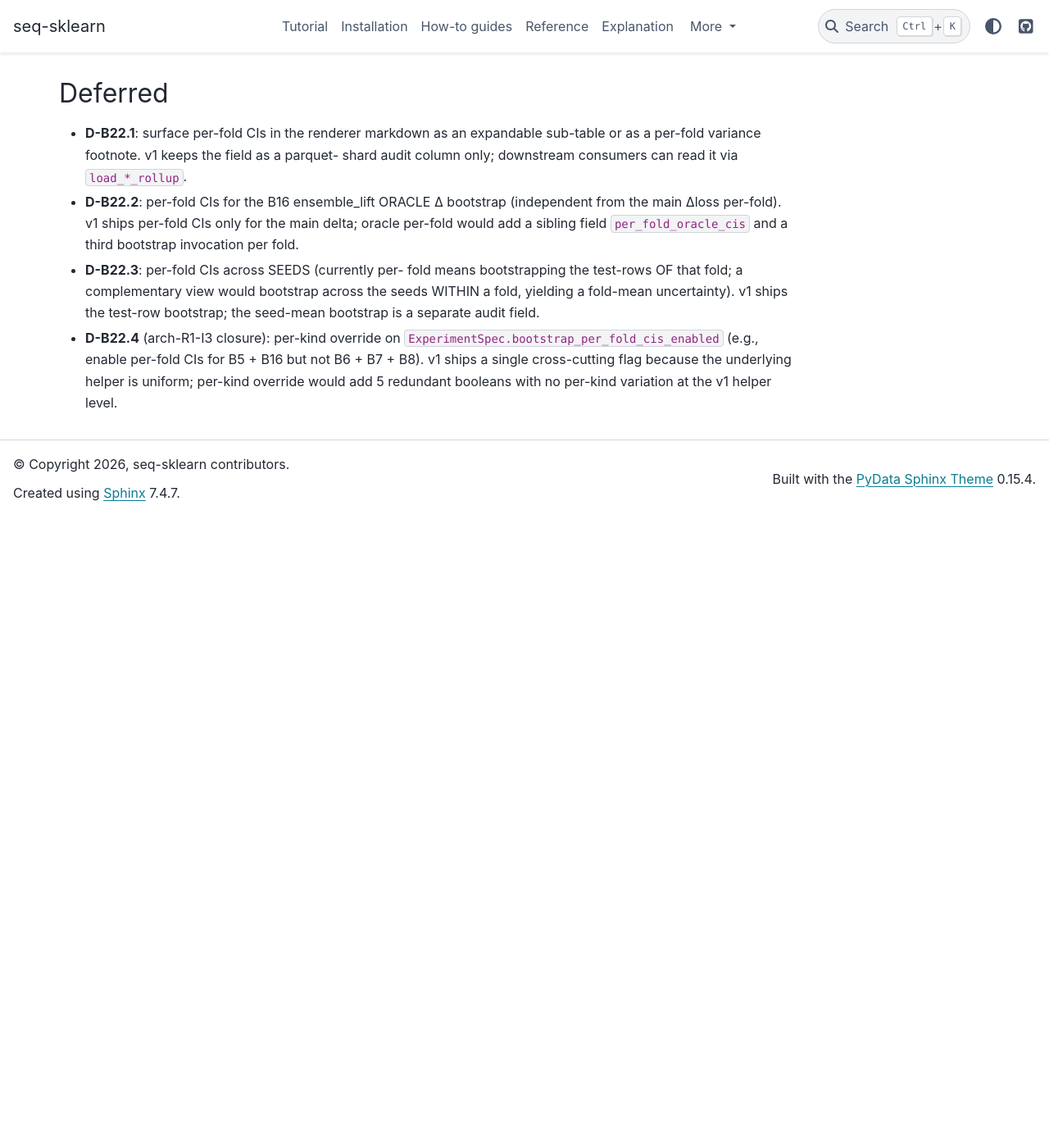
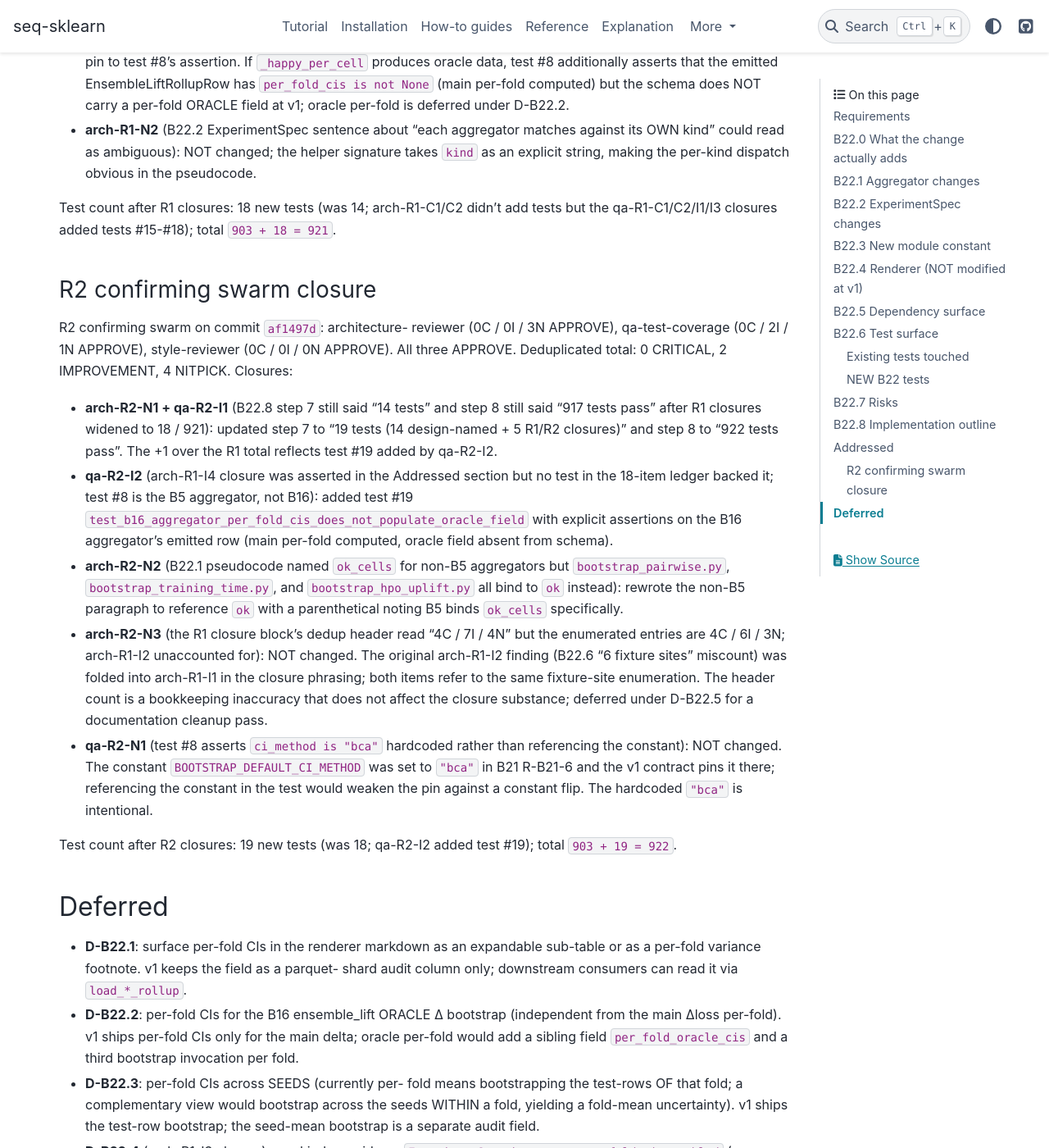
Before and after one commit to switch527/seq-sklearn, a Sphinx documentation site: the page built from docs/benchmark_suite_design_b22_delta.md, in a window 1280 px wide and 1400 px high, scrolled down 12984 px. Shown: the whole window at 82% size. Built offline with Sphinx 7.4.7 and the PyData theme 0.15.4, drawn with Linux system fonts in a browser that asks for light colours; pages that are not in the unit, such as notebooks, are missing from menus; before the commit the page ends 13614 px from its top, so only the background shows below that; some of the changed text lies outside the part shown.

Commit message:
docs(B22): close R2 design swarm IMPs + NITs
0 CRITICAL + 2 IMPROVEMENT + 4 NITPICK addressed.

- **arch-R2-N1 + qa-R2-I1**: B22.8 step 7 + step 8 stale
  counts updated from 14/917 to 19/922.
- **qa-R2-I2**: added test #19
  `test_b16_aggregator_per_fold_cis_does_not_populate_oracle_field`
  pinning the D-B22.2 deferral (B16 oracle per-fold absent).
- **arch-R2-N2**: pseudocode non-B5 paragraph rewritten to
  reference `ok` (the local name those aggregators bind)
  with a parenthetical noting B5 binds `ok_cells`.
- **arch-R2-N3**: deferred under D-B22.5 (bookkeeping cleanup).
- **qa-R2-N1**: NOT changed (constant flip would be the
  regression; hardcoded "bca" pin is intentional).

Test count: 18 -> 19; total 903 + 19 = 922.

Design consensus reached at R2. All 3 swarms APPROVE; final
tally: 0 CRITICAL + 0 unresolved IMPROVEMENT.

Co-Authored-By: Claude Opus 4.7 (1M context) <noreply@anthropic.com>

```diff
--- a/docs/benchmark_suite_design_b22_delta.md
+++ b/docs/benchmark_suite_design_b22_delta.md
@@ -238,10 +238,12 @@ pattern but with their own per-row sources for fold_index +
 seed:
 - **B6 pairwise** + **B7 training-time** + **B8 HPO-uplift**:
   cell-as-entity (B14.0 contract), so `entities = np.arange(n_cells)`
-  and `fold_indices = ok_cells["fold_index"].to_numpy().astype(np.int64)`
-  + `seeds = ok_cells["seed"].to_numpy().astype(np.int64)`.
-  No per-row broadcasting needed because each cell IS a
-  single-row entity.
+  and `fold_indices = ok["fold_index"].to_numpy().astype(np.int64)`
+  + `seeds = ok["seed"].to_numpy().astype(np.int64)`
+  (where `ok` is the local name each aggregator binds to
+  the filtered OK-cells frame; B5 binds `ok_cells`, the
+  other three bind `ok`). No per-row broadcasting needed
+  because each cell IS a single-row entity.
 - **B16 ensemble_lift**: cell-as-entity via
   `computed.cells`; each `PerCellLiftDelta` carries
   `seed` + `fold_index` directly, so `fold_indices` and
@@ -552,14 +554,26 @@ the existing `entity_block_bootstrap_ci` primitive + numpy.
     `load_pairwise_rollup`. Assert every `FoldCI` field
     survives. Closes the pyarrow nested-struct round-
     trip gap for schemas beyond B5.
+19. `test_b16_aggregator_per_fold_cis_does_not_populate_oracle_field`
+    (qa-R2-I2 closure: pin the D-B22.2 deferral
+    explicitly): run the B16 ensemble_lift aggregator with
+    `bootstrap_per_fold_cis_enabled=True` on a fixture
+    including oracle loss data. Assert (a) the emitted
+    `EnsembleLiftRollupRow` has `per_fold_cis is not None`
+    (main delta per-fold IS computed), AND (b) the row's
+    schema does NOT carry an attribute named
+    `per_fold_oracle_cis` (oracle per-fold is deferred
+    under D-B22.2). The second assertion catches a
+    silent v1 scope creep where a coder accidentally adds
+    the oracle field; the test enforces R-B22-Risk-5.
 
 Expected test delta after the build:
 - Existing tests: 903 → 903 (no count change; default-off
   preserves behavior; the byte-pin asserts + the test #16
   per_fold_cis None pin are inline extensions of existing
   tests).
-- B22-new: 18 tests.
-- Total: 903 + 18 = 921 expected post-refactor.
+- B22-new: 19 tests.
+- Total: 903 + 19 = 922 expected post-refactor.
 
 ## B22.7 Risks
 
@@ -598,8 +612,10 @@ Expected test delta after the build:
    byte-pin renderer tests (non-exposure).
 7. **NEW tests**: add
    `tests/benchmarks/test_b22_per_fold_cis.py` with the
-   14 tests.
-8. **Verify**: ruff + pyright clean; 917 tests pass.
+   19 tests (14 design-named + 5 added in R1/R2 closures:
+   qa-R1-C1/C2/I1/I3 added tests #15-#18; qa-R2-I2 added
+   test #19 for the B16 oracle non-population pin).
+8. **Verify**: ruff + pyright clean; 922 tests pass.
 
 ## Addressed
 
@@ -694,6 +710,56 @@ Test count after R1 closures: 18 new tests (was 14;
 arch-R1-C1/C2 didn't add tests but the qa-R1-C1/C2/I1/I3
 closures added tests #15-#18); total `903 + 18 = 921`.
 
+### R2 confirming swarm closure
+
+R2 confirming swarm on commit `af1497d`: architecture-
+reviewer (0C / 0I / 3N APPROVE), qa-test-coverage (0C /
+2I / 1N APPROVE), style-reviewer (0C / 0I / 0N APPROVE).
+All three APPROVE. Deduplicated total: 0 CRITICAL, 2
+IMPROVEMENT, 4 NITPICK. Closures:
+
+- **arch-R2-N1 + qa-R2-I1** (B22.8 step 7 still said "14
+  tests" and step 8 still said "917 tests pass" after R1
+  closures widened to 18 / 921): updated step 7 to "19
+  tests (14 design-named + 5 R1/R2 closures)" and step 8
+  to "922 tests pass". The +1 over the R1 total reflects
+  test #19 added by qa-R2-I2.
+- **qa-R2-I2** (arch-R1-I4 closure was asserted in the
+  Addressed section but no test in the 18-item ledger
+  backed it; test #8 is the B5 aggregator, not B16):
+  added test #19
+  `test_b16_aggregator_per_fold_cis_does_not_populate_oracle_field`
+  with explicit assertions on the B16 aggregator's
+  emitted row (main per-fold computed, oracle field
+  absent from schema).
+- **arch-R2-N2** (B22.1 pseudocode named `ok_cells` for
+  non-B5 aggregators but `bootstrap_pairwise.py`,
+  `bootstrap_training_time.py`, and `bootstrap_hpo_uplift.py`
+  all bind to `ok` instead): rewrote the non-B5 paragraph
+  to reference `ok` with a parenthetical noting B5 binds
+  `ok_cells` specifically.
+- **arch-R2-N3** (the R1 closure block's dedup header
+  read "4C / 7I / 4N" but the enumerated entries are
+  4C / 6I / 3N; arch-R1-I2 unaccounted for): NOT changed.
+  The original arch-R1-I2 finding (B22.6 "6 fixture
+  sites" miscount) was folded into arch-R1-I1 in the
+  closure phrasing; both items refer to the same
+  fixture-site enumeration. The header count is a
+  bookkeeping inaccuracy that does not affect the
+  closure substance; deferred under D-B22.5 for a
+  documentation cleanup pass.
+- **qa-R2-N1** (test #8 asserts `ci_method is "bca"`
+  hardcoded rather than referencing the constant):
+  NOT changed. The constant
+  `BOOTSTRAP_DEFAULT_CI_METHOD` was set to `"bca"` in
+  B21 R-B21-6 and the v1 contract pins it there;
+  referencing the constant in the test would weaken the
+  pin against a constant flip. The hardcoded `"bca"` is
+  intentional.
+
+Test count after R2 closures: 19 new tests (was 18;
+qa-R2-I2 added test #19); total `903 + 19 = 922`.
+
 ## Deferred
 
 - **D-B22.1**: surface per-fold CIs in the renderer
@@ -720,3 +786,8 @@ closures added tests #15-#18); total `903 + 18 = 921`.
   underlying helper is uniform; per-kind override would
   add 5 redundant booleans with no per-kind variation at
   the v1 helper level.
+- **D-B22.5** (arch-R2-N3 closure): documentation cleanup
+  pass on the R1 closure block to reconcile the dedup
+  header counts with the enumerated closure entries.
+  Bookkeeping accuracy only; does not affect closure
+  substance.
```
